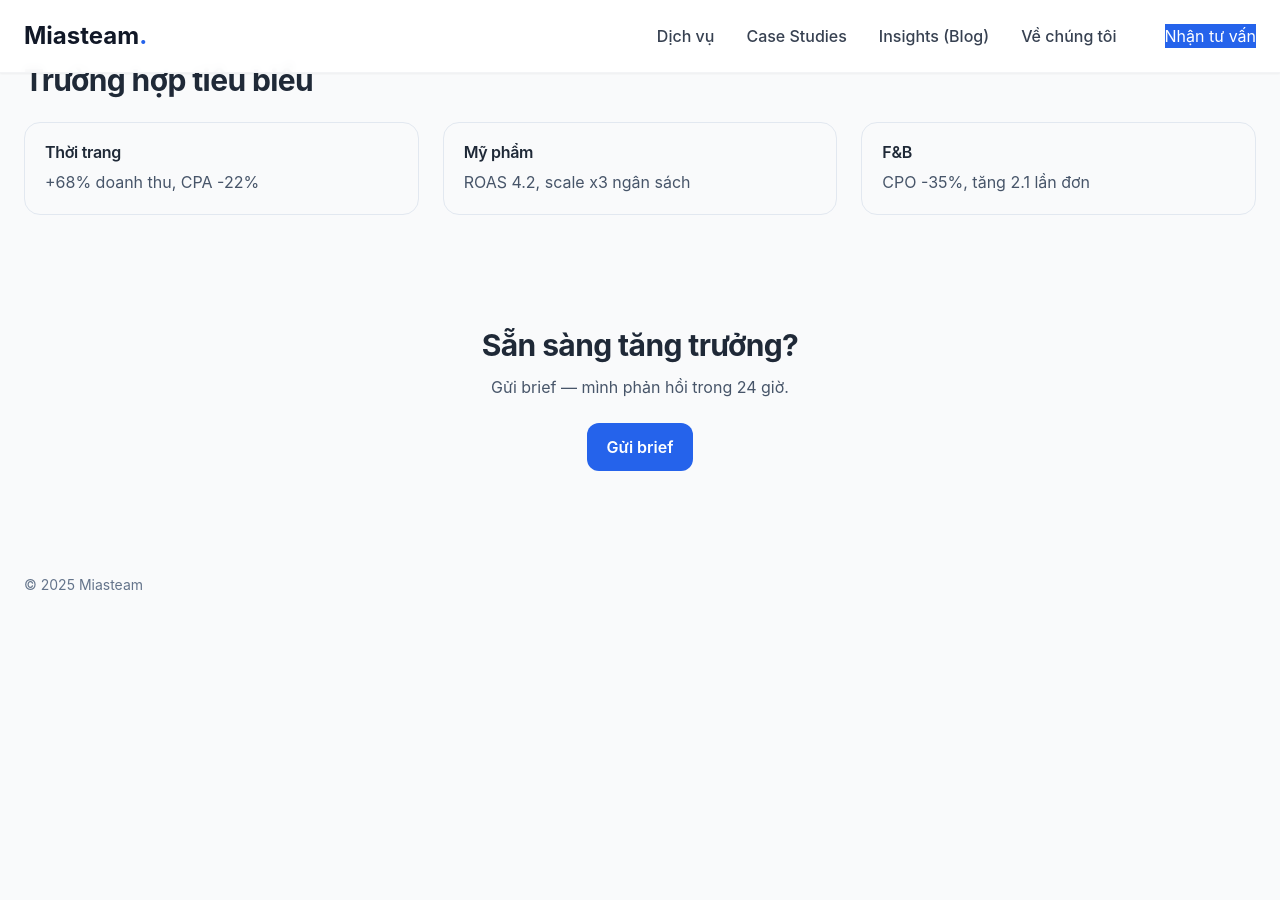
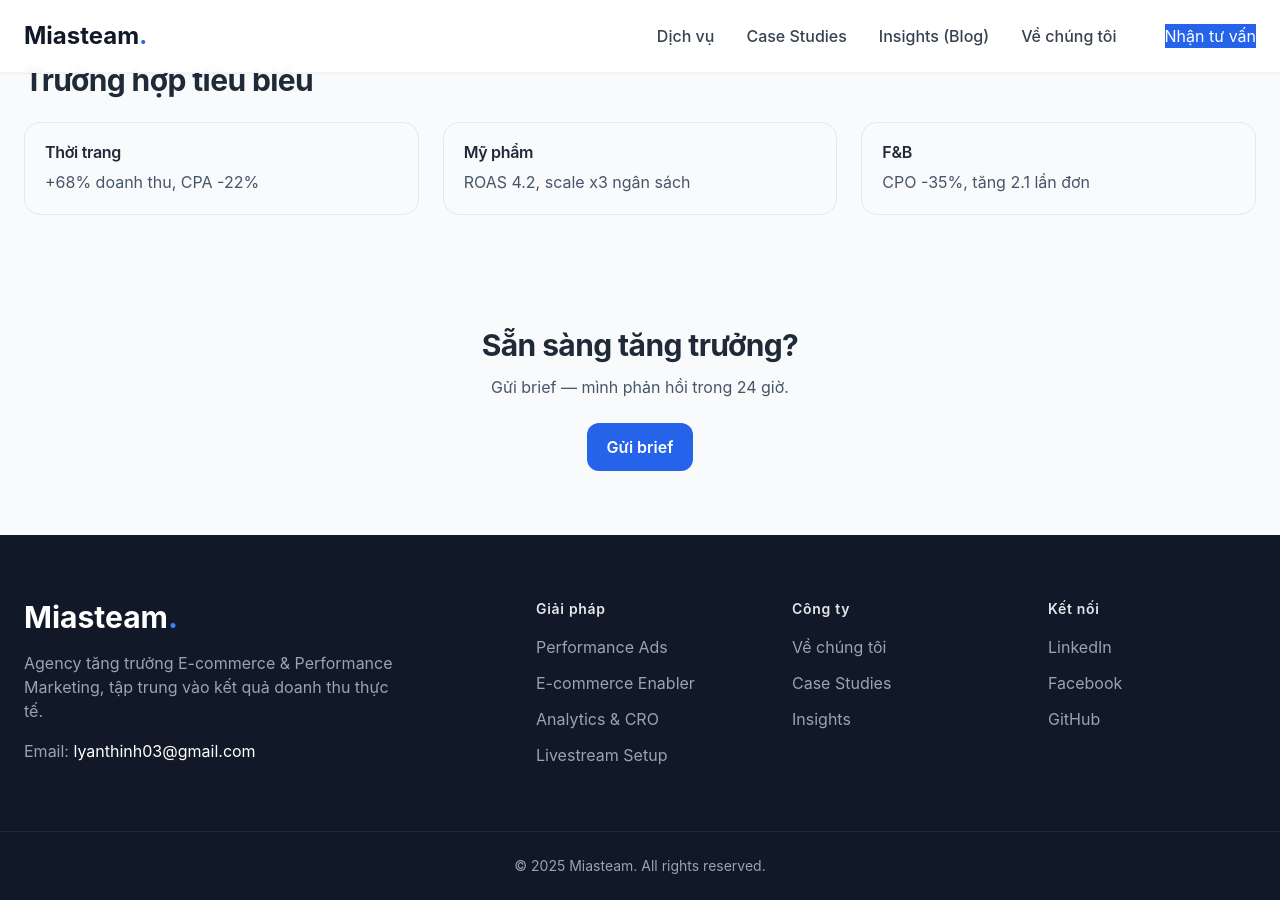
Before and after one commit to pixelaquarius/Website-MIAS, a Jekyll site: the page built from index.html, in a window 1280 px wide and 900 px high, scrolled down 784 px. Built offline with Jekyll 4.4.1, drawn with Linux system fonts in a browser that asks for light colours; nearby versions of some CDN libraries; before the commit the page ends 1419 px from its top, so only the background shows below that.

Commit message:
Update footer.html

```diff
--- a/_includes/footer.html
+++ b/_includes/footer.html
@@ -1,3 +1,51 @@
-<footer class="container py-10 text-sm text-slate-500">
-  © {{ site.time | date: "%Y" }} Miasteam
+<footer class="bg-gray-900 text-gray-400">
+  <div class="container mx-auto py-16">
+    <div class="grid grid-cols-1 md:grid-cols-4 lg:grid-cols-5 gap-12">
+
+      <div class="lg:col-span-2">
+        <a href="/" class="text-3xl font-bold text-white">
+          Miasteam<span class="text-blue-500">.</span>
+        </a>
+        <p class="mt-4 text-gray-400 max-w-sm">
+          Agency tăng trưởng E-commerce & Performance Marketing, tập trung vào kết quả doanh thu thực tế.
+        </p>
+        <p class="mt-4">Email: <a href="mailto:lyanthinh03@gmail.com" class="text-white hover:text-blue-400">lyanthinh03@gmail.com</a></p>
+      </div>
+
+      <div>
+        <h4 class="text-sm font-semibold text-gray-200 uppercase tracking-wider">Giải pháp</h4>
+        <ul class="mt-4 space-y-3">
+          <li><a href="/agency/#services" class="hover:text-white">Performance Ads</a></li>
+          <li><a href="/agency/#services" class="hover:text-white">E-commerce Enabler</a></li>
+          <li><a href="/agency/#services" class="hover:text-white">Analytics & CRO</a></li>
+          <li><a href="/agency/#services" class="hover:text-white">Livestream Setup</a></li>
+        </ul>
+      </div>
+
+      <div>
+        <h4 class="text-sm font-semibold text-gray-200 uppercase tracking-wider">Công ty</h4>
+        <ul class="mt-4 space-y-3">
+          <li><a href="/about/" class="hover:text-white">Về chúng tôi</a></li>
+          <li><a href="/case-studies/" class="hover:text-white">Case Studies</a></li>
+          <li><a href="/blog/" class="hover:text-white">Insights</a></li>
+        </ul>
+      </div>
+
+      <div>
+        <h4 class="text-sm font-semibold text-gray-200 uppercase tracking-wider">Kết nối</h4>
+        <ul class="mt-4 space-y-3">
+          <li><a href="#" class="hover:text-white">LinkedIn</a></li>
+          <li><a href="#" class="hover:text-white">Facebook</a></li>
+          <li><a href="https://github.com/pixelaquarius" class="hover:text-white">GitHub</a></li>
+        </ul>
+      </div>
+
+    </div>
+  </div>
+
+  <div class="border-t border-gray-800">
+    <div class="container mx-auto py-6 text-sm text-center">
+      © {{ site.time | date: "%Y" }} Miasteam. All rights reserved.
+    </div>
+  </div>
 </footer>
```
